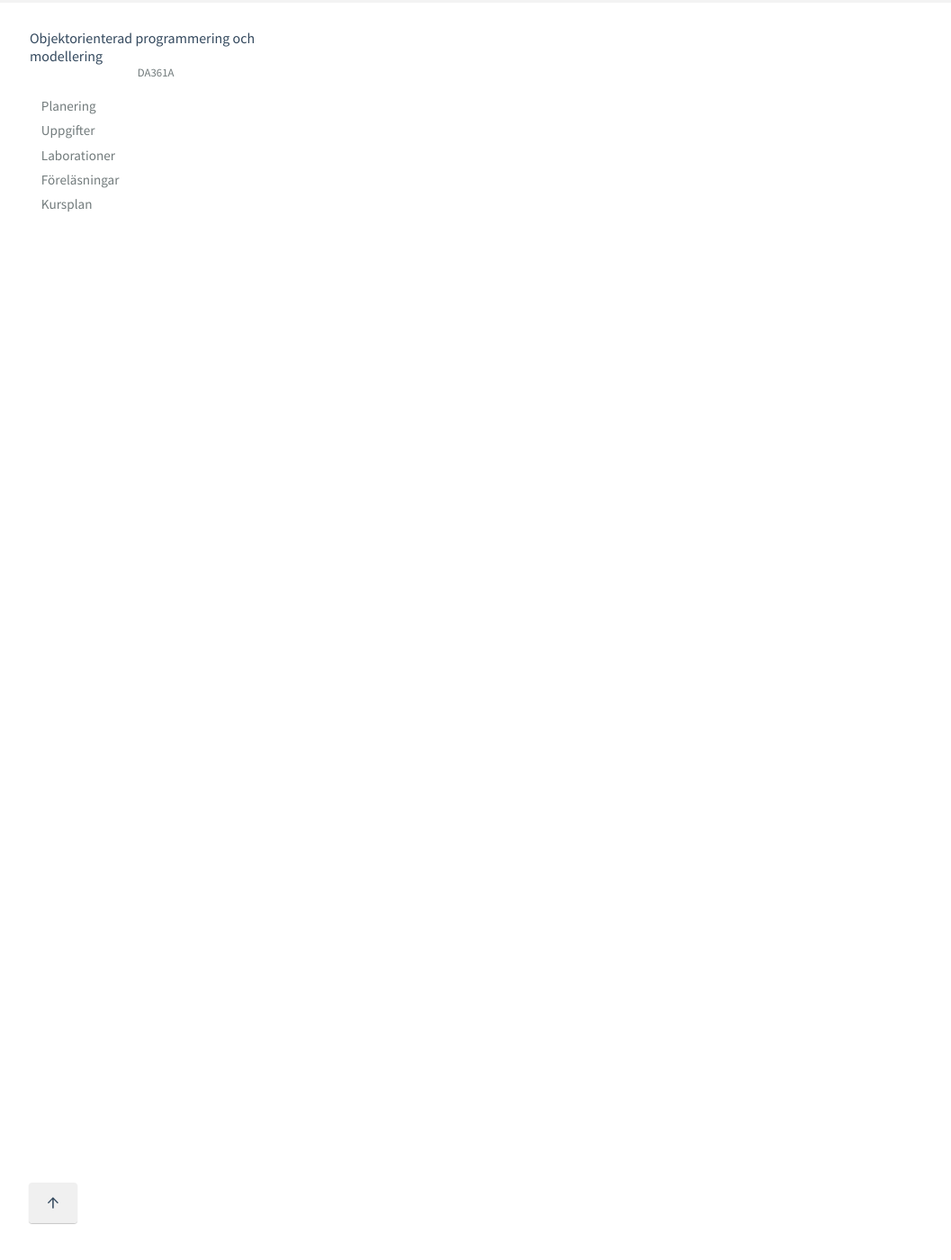
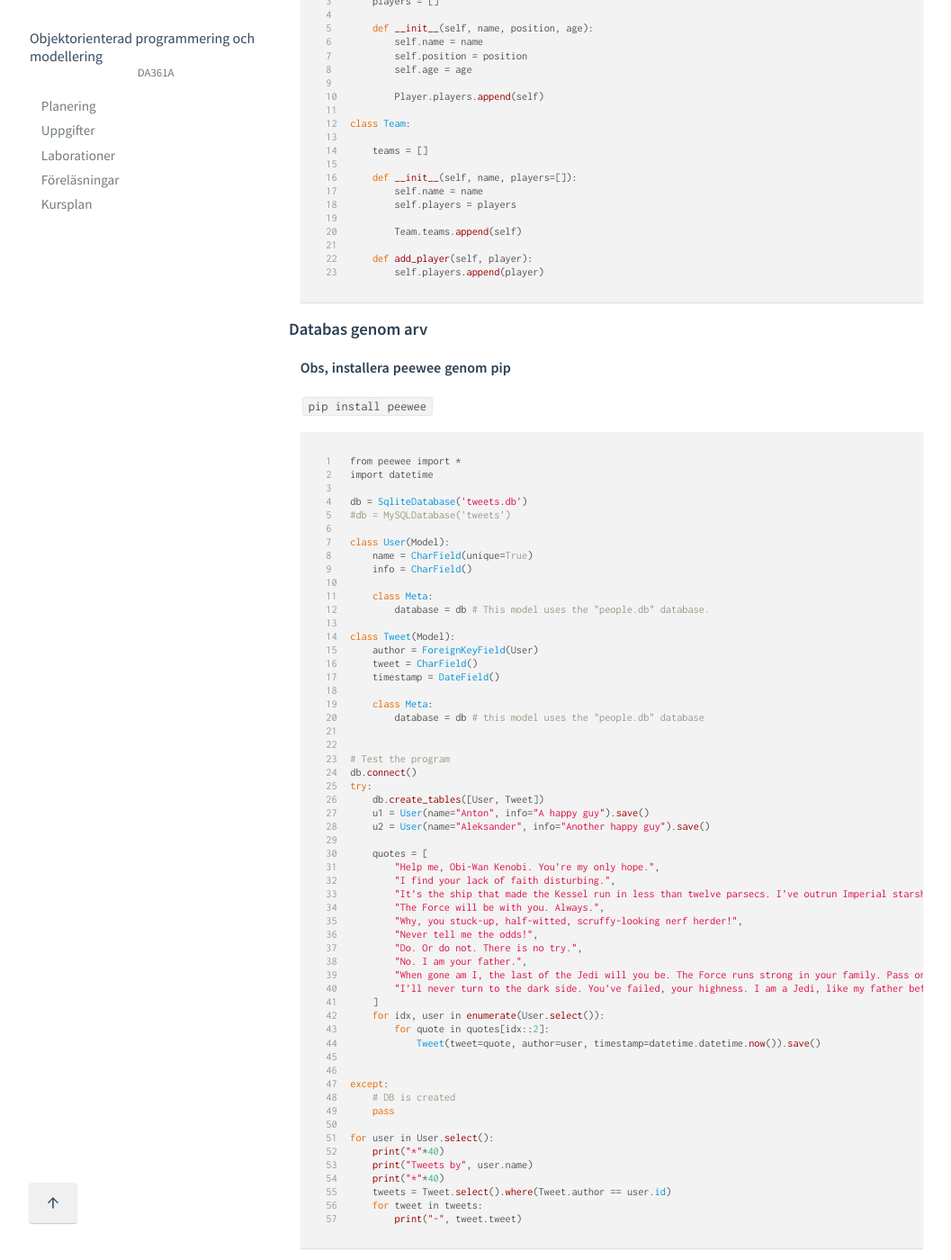
Before and after one commit to stefangeneralao/ia-oop-python, a Jekyll site: the page built from courses/da361a/lectures/F05.md, in a window 1280 px wide and 1400 px high, scrolled down 897 px. Shown: the whole window at 90% size, without its empty margins (15-1072 px from the left). Built offline with Jekyll 4.4.1, drawn with Linux system fonts in a browser that asks for light colours; some of the changed text lies outside the part shown.

Commit message:
Added excersises and lecture

```diff
--- a/courses/da361a/exercises/L03.md
+++ b/courses/da361a/exercises/L03.md
@@ -1,10 +1,10 @@
 ---
 layout: instructions
-title: Laboration 3
+title: Laboration 4
 code: da361a
 ---
 
-# Laboration 3
+# Laboration 4
 
 ## Introduktion
 
--- a/courses/da361a/lectures/F05.md
+++ b/courses/da361a/lectures/F05.md
@@ -4,6 +4,107 @@
 code: da361a
 ---
 
-# Föreläsning 4
+# Mer om OOP
 
-[Klicka här för att ladda ner PDF:n](/assets/pdf/lecture_2_da361a.pdf)
+<iframe src="//www.slideshare.net/slideshow/embed_code/key/s6xSK05HgFidvA" width="595" height="485" frameborder="0" marginwidth="0" marginheight="0" scrolling="no" style="border:1px solid #CCC; border-width:1px; margin-bottom:5px; max-width: 100%;" allowfullscreen> </iframe> <div style="margin-bottom:5px"> <strong> <a href="//www.slideshare.net/secret/s6xSK05HgFidvA" title="HT17 - DA361A - Mer om OOP" target="_blank">HT17 - DA361A - Mer om OOP</a> </strong> from <strong><a href="https://www.slideshare.net/AntonTibblin" target="_blank">Anton Tibblin</a></strong> </div>
+
+[Klicka här för att ladda ner PDF:n](/assets/pdf/lecture_4_da361a.pdf)
+
+
+## Dagens exempel
+
+### Lag och spelare
+
+{% highlight python linenos %}
+class Player:
+
+    players = []
+
+    def __init__(self, name, position, age):
+        self.name = name
+        self.position = position
+        self.age = age
+
+        Player.players.append(self)
+
+class Team:
+
+    teams = []
+
+    def __init__(self, name, players=[]):
+        self.name = name
+        self.players = players
+
+        Team.teams.append(self)
+
+    def add_player(self, player):
+        self.players.append(player)
+
+{% endhighlight %}
+
+### Databas genom arv
+
+__Obs, installera peewee genom pip__
+
+`pip install peewee`
+
+{% highlight python linenos %}
+from peewee import *
+import datetime
+
+db = SqliteDatabase('tweets.db')
+#db = MySQLDatabase('tweets')
+
+class User(Model):
+    name = CharField(unique=True)
+    info = CharField()
+
+    class Meta:
+        database = db # This model uses the "people.db" database.
+
+class Tweet(Model):
+    author = ForeignKeyField(User)
+    tweet = CharField()
+    timestamp = DateField()
+
+    class Meta:
+        database = db # this model uses the "people.db" database
+
+
+# Test the program
+db.connect()
+try:
+    db.create_tables([User, Tweet])
+    u1 = User(name="Anton", info="A happy guy").save()
+    u2 = User(name="Aleksander", info="Another happy guy").save()
+
+    quotes = [
+        "Help me, Obi-Wan Kenobi. You’re my only hope.",
+        "I find your lack of faith disturbing.",
+        "It’s the ship that made the Kessel run in less than twelve parsecs. I’ve outrun Imperial starships. Not the local bulk cruisers, mind you. I’m talking about the big Corellian ships, now. She’s fast enough for you, old man.",
+        "The Force will be with you. Always.",
+        "Why, you stuck-up, half-witted, scruffy-looking nerf herder!",
+        "Never tell me the odds!",
+        "Do. Or do not. There is no try.",
+        "No. I am your father.",
+        "When gone am I, the last of the Jedi will you be. The Force runs strong in your family. Pass on what you have learned.",
+        "I’ll never turn to the dark side. You’ve failed, your highness. I am a Jedi, like my father before me."
+    ]
+    for idx, user in enumerate(User.select()):
+        for quote in quotes[idx::2]:
+            Tweet(tweet=quote, author=user, timestamp=datetime.datetime.now()).save()
+
+
+except:
+    # DB is created
+    pass
+
+for user in User.select():
+    print("*"*40)
+    print("Tweets by", user.name)
+    print("*"*40)
+    tweets = Tweet.select().where(Tweet.author == user.id)
+    for tweet in tweets:
+        print("-", tweet.tweet)
+
+{% endhighlight %}
```
Also changed, not shown: _data/da361a.yml (+6 -6 lines), courses/da361a/plan.md (+3 -3 lines), 1 other file.
